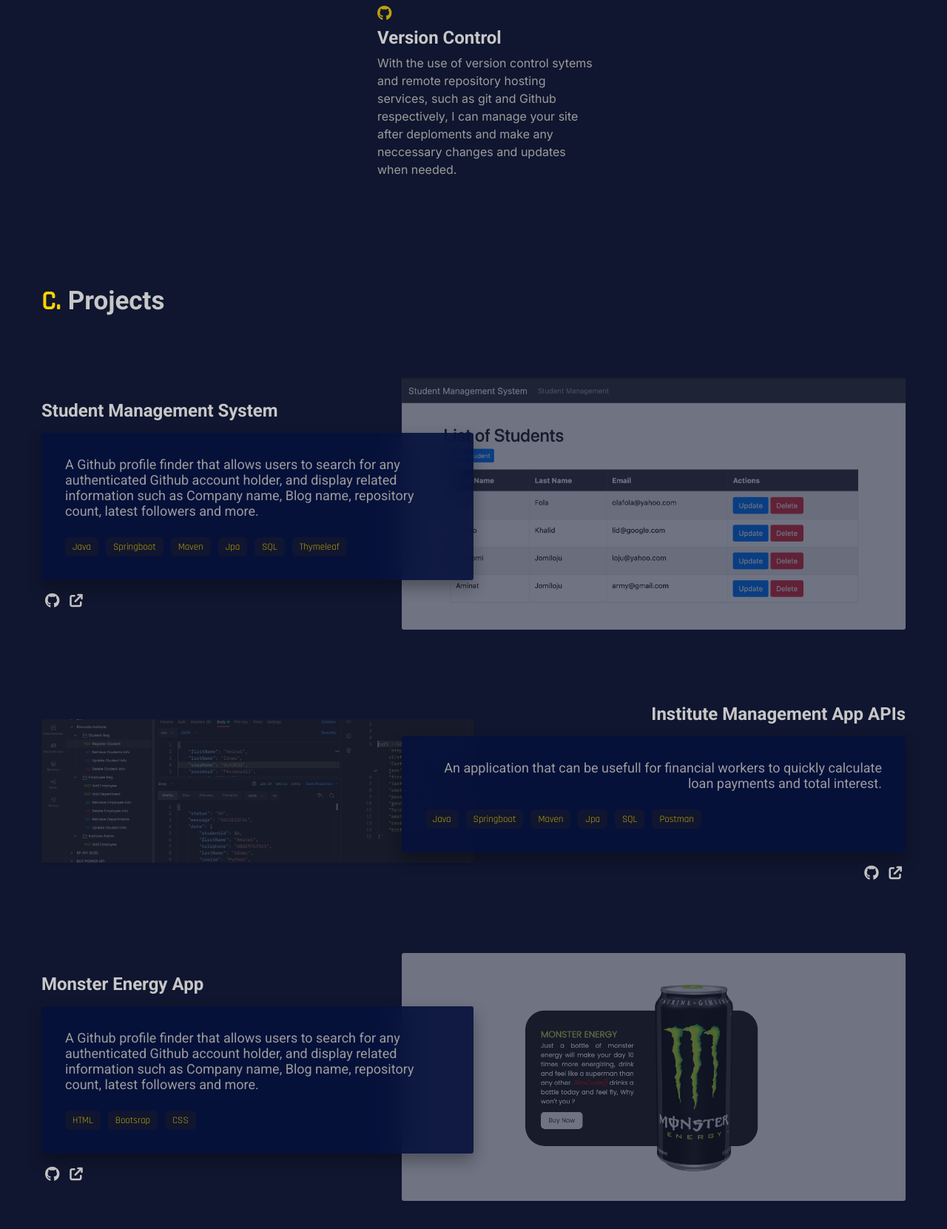
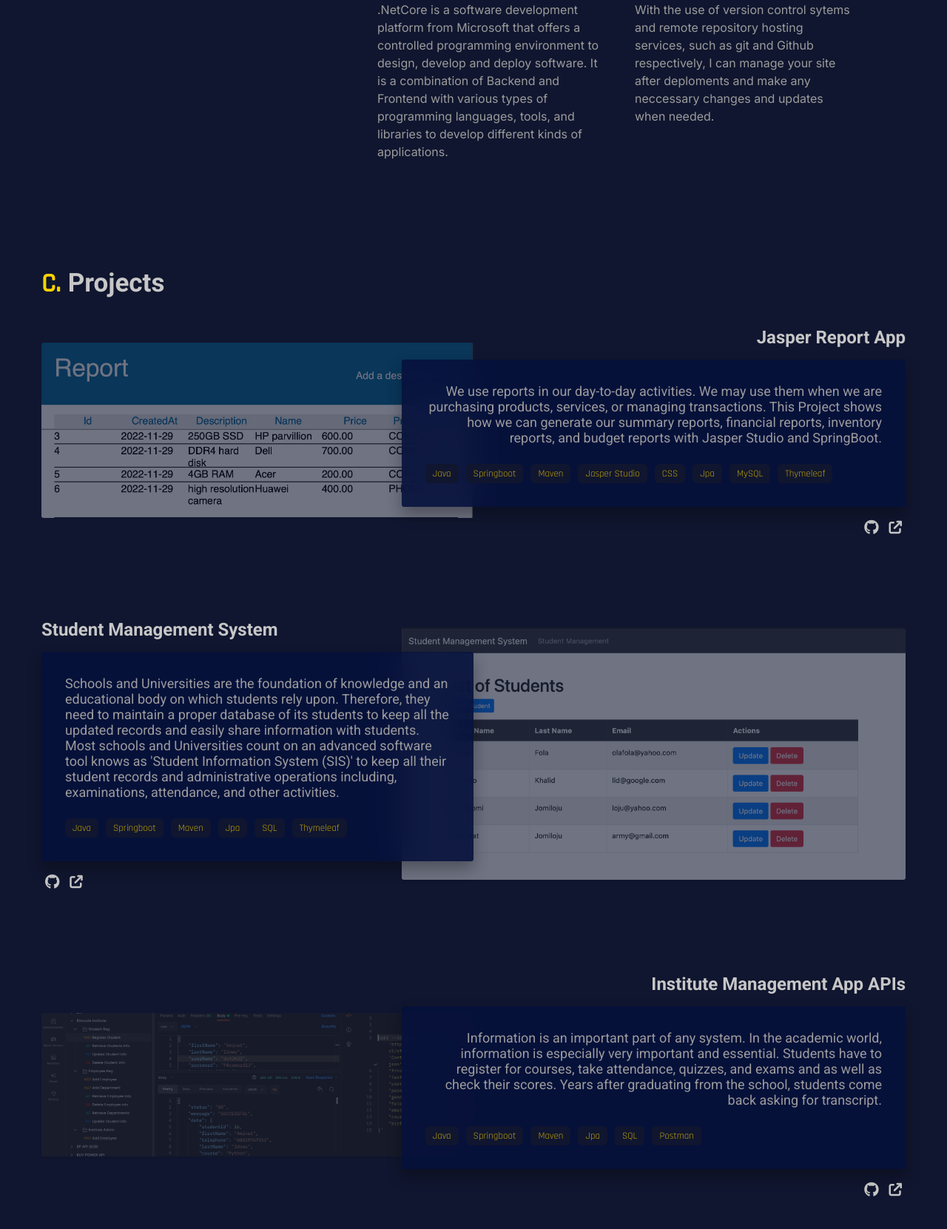
Before and after one commit to oladeleidowu/oladeleidowu.github.io, a plain HTML site: page index.html in a window 1280 px wide. Shown: the part 2667-4328 px from the top of the page at 74% size. Drawn offline with nearby package versions, Linux system fonts and the light colour scheme; a script that the page names is missing.

Commit message:
Add new project, change Resume

```diff
--- a/index.html
+++ b/index.html
@@ -28,7 +28,7 @@
           <li><span>C.</span><a href="#projects">Projects</a></li>
           <li><span>D.</span><a href="#contact">Contact</a></li>
           <li class="resume">
-            <a href="MyOriginalResume.pdf" target="_blank">Resume</a>
+            <a href="DeleResume.pdf" target="_blank">Resume</a>
           </li>
           <button class="hamburger" id="menu-btn" type="button">
             <span class="hamburger-top"></span>
@@ -147,6 +147,17 @@
             >
           </div>
           <div>
+            <i class="fa-solid fa-laptop"></i>
+            <h2>Jasper Report</h2>
+            <span
+              >We use reports in our day-to-day activities. We may use them when
+              we are purchasing products, services, or managing transactions.
+              This Project shows how we can generate our summary reports,
+              financial reports, inventory reports, and budget reports with
+              Jasper Studio and SpringBoot.</span
+            >
+          </div>
+          <div>
             <i class="fa-solid fa-database"></i>
             <h2>SQL</h2>
             <span
@@ -218,6 +229,60 @@
     <section class="projects py-3" id="projects">
       <div class="container">
         <h1 class="sec-head">Projects</h1>
+        <div class="project">
+          <div class="project-content right">
+            <h2 class="my-1 head-out">Jasper Report App</h2>
+            <div class="content">
+              <div class="con-div">
+                <h2 class="my-1 head-in">Jasper Report App</h2>
+                <p>
+                  We use reports in our day-to-day activities. We may use them
+                  when we are purchasing products, services, or managing
+                  transactions. This Project shows how we can generate our
+                  summary reports, financial reports, inventory reports, and
+                  budget reports with Jasper Studio and SpringBoot.
+                </p>
+                <p class="tech-stack">
+                  <span>Java</span>
+                  <span>Springboot</span>
+                  <span>Maven</span>
+                  <span>Jasper Studio</span>
+                  <span>CSS</span>
+                  <span>Jpa</span>
+                  <span>MySQL</span>
+                  <span>Thymeleaf</span>
+                </p>
+                <div class="links-in my-1">
+                  <a
+                    href="https://github.com/oladeleidowu/jasper-report-project/"
+                    target="_blank"
+                    ><i class="fa-brands fa-github"></i
+                  ></a>
+                  <a
+                    href="https://github.com/oladeleidowu/jasper-report-project/"
+                    target="_blank"
+                    ><i class="fa-solid fa-arrow-up-right-from-square"></i
+                  ></a>
+                </div>
+              </div>
+            </div>
+            <div class="links my-1">
+              <a
+                href="https://github.com/oladeleidowu/jasper-report-project/"
+                target="_blank"
+                ><i class="fa-brands fa-github"></i
+              ></a>
+              <a
+                href="https://github.com/oladeleidowu/jasper-report-project"
+                target="_blank"
+                ><i class="fa-solid fa-arrow-up-right-from-square"></i
+              ></a>
+            </div>
+          </div>
+          <div class="project-img left">
+            <img src="/images/JasperReport.png" alt="" />
+          </div>
+        </div>
         <div class="project my-5">
           <div class="project-content left">
             <h2 class="my-1 head-out">Student Management System</h2>
@@ -225,10 +290,14 @@
               <div class="con-div">
                 <h2 class="my-1 head-in">Student Management System</h2>
                 <p>
-                  A Github profile finder that allows users to search for any
-                  authenticated Github account holder, and display related
-                  information such as Company name, Blog name, repository count,
-                  latest followers and more.
+                  Schools and Universities are the foundation of knowledge and
+                  an educational body on which students rely upon. Therefore,
+                  they need to maintain a proper database of its students to
+                  keep all the updated records and easily share information with
+                  students. Most schools and Universities count on an advanced
+                  software tool knows as 'Student Information System (SIS)' to
+                  keep all their student records and administrative operations
+                  including, examinations, attendance, and other activities.
                 </p>
                 <p class="tech-stack">
                   <span>Java</span>
@@ -276,8 +345,12 @@
               <div class="con-div">
                 <h2 class="my-1 head-in">Institute Management</h2>
                 <p>
-                  An application that can be usefull for financial workers to
-                  quickly calculate loan payments and total interest.
+                  Information is an important part of any system. In the
+                  academic world, information is especially very important and
+                  essential. Students have to register for courses, take
+                  attendance, quizzes, and exams and as well as check their
+                  scores. Years after graduating from the school, students come
+                  back asking for transcript.
                 </p>
                 <p class="tech-stack">
                   <span>Java</span>
@@ -289,12 +362,12 @@
                 </p>
                 <div class="links-in my-1">
                   <a
-                    href="https://github.com/YusufsDesigns/Loan-calculator"
+                    href="https://github.com/oladeleidowu/student-management-system"
                     target="_blank"
                     ><i class="fa-brands fa-github"></i
                   ></a>
                   <a
-                    href="https://loan-calculator-gamma.vercel.app/"
+                    href="https://github.com/oladeleidowu/student-management-system"
                     target="_blank"
                     ><i class="fa-solid fa-arrow-up-right-from-square"></i
                   ></a>
@@ -303,12 +376,12 @@
             </div>
             <div class="links my-1">
               <a
-                href="https://github.com/YusufsDesigns/Loan-calculator"
+                href="https://github.com/oladeleidowu/student-management-system"
                 target="_blank"
                 ><i class="fa-brands fa-github"></i
               ></a>
               <a
-                href="https://loan-calculator-gamma.vercel.app/"
+                href="https://github.com/oladeleidowu/student-management-system"
                 target="_blank"
                 ><i class="fa-solid fa-arrow-up-right-from-square"></i
               ></a>
@@ -323,13 +396,8 @@
             <h2 class="my-1 head-out">Monster Energy App</h2>
             <div class="content">
               <div class="con-div">
-                <h2 class="my-1 head-in">Github Profile Finder</h2>
-                <p>
-                  A Github profile finder that allows users to search for any
-                  authenticated Github account holder, and display related
-                  information such as Company name, Blog name, repository count,
-                  latest followers and more.
-                </p>
+                <h2 class="my-1 head-in">Monster Energy App</h2>
+                <p>Product Marketing Advertising Management</p>
                 <p class="tech-stack">
                   <span>HTML</span>
                   <span>Bootsrap</span>
@@ -373,10 +441,8 @@
               <div class="con-div">
                 <h2 class="my-1 head-in">WebBook App</h2>
                 <p>
-                  I built a weather application to display the weather
-                  conditions of over 200k cities with a change of background
-                  depending onthe weather condition and time of day of the
-                  particular city.
+                  Web Book App is a Asp.NetCore that shows a proper web books
+                  APIs Management
                 </p>
                 <p class="tech-stack">
                   <span>Asp.NetCore</span>
```
Also changed, not shown: images/JasperReport.png (added), 5 other files.
